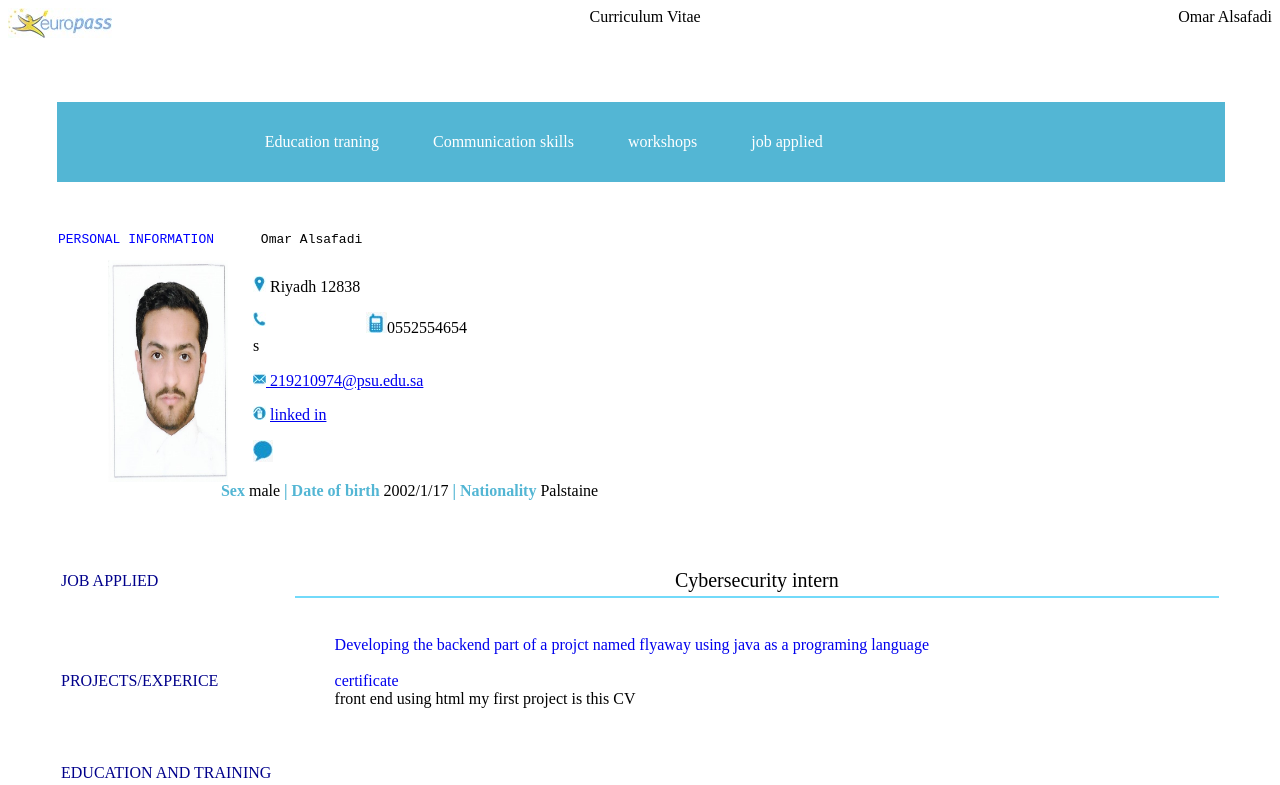
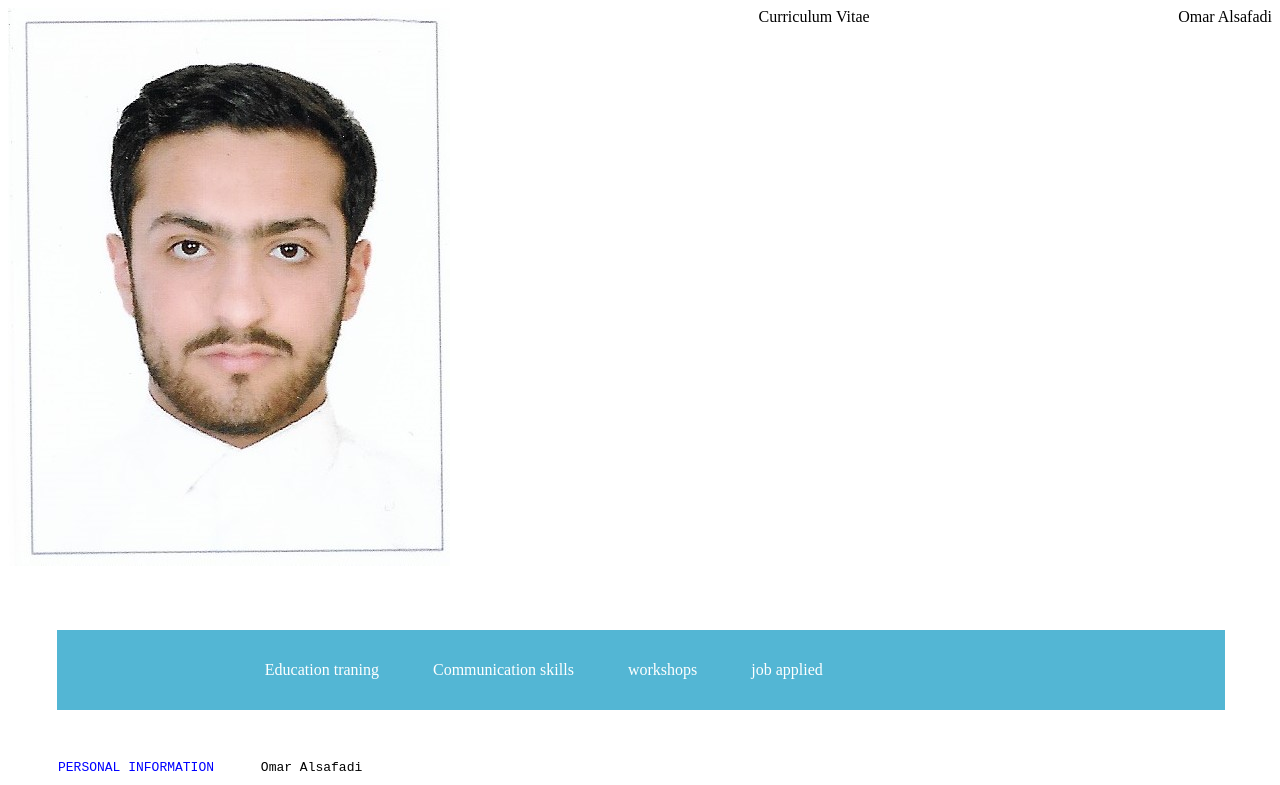
Before and after one commit to omar6533/gitHost.github.io, a plain HTML site: page index.html in a window 1280 px wide. Shown: the top 785 px of the page. Drawn offline with Linux system fonts and the light colour scheme.

Commit message:
update the header img to see if there will be any effects

```diff
--- a/index.html
+++ b/index.html
@@ -124,7 +124,7 @@
 
     <!-- this div for header -->
     <div id="header">
-        <div class="box"> <img src="/images/WhatsApp Image 2022-01-27 at 9.29.55 AM.jpeg" class="headerImg"> </div>
+        <div class="box"> <img src="/images/personal.jpeg" class="headerImg"> </div>
         <div class="box"> Curriculum Vitae</div>
         <div class="box"> Omar Alsafadi </div>
 
```
